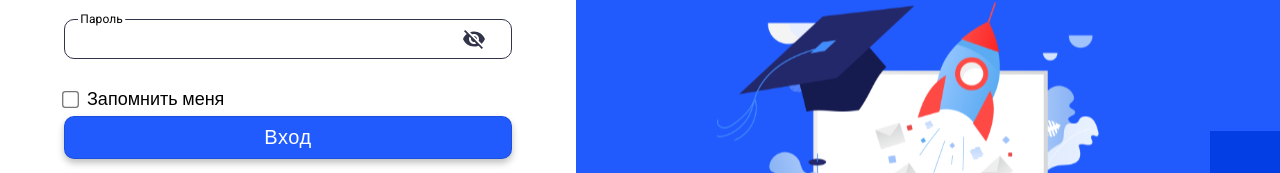
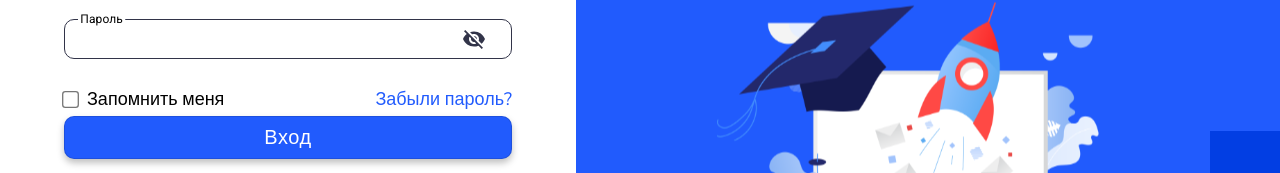
Before and after one commit to appraisers/frontend, a React (Create React App) app: page /login in a window 1280 px wide. Shown: the part 269-442 px from the top of the page. Built offline with nearby package versions, Linux system fonts and the light colour scheme.

Commit message:
fixed forgot password link

```diff
--- a/src/Pages/LoginPages/SignInPage/SignInPage.js
+++ b/src/Pages/LoginPages/SignInPage/SignInPage.js
@@ -91,11 +91,11 @@
               <input type="checkbox" className='checkbox'/>
               <p className='left-text-checkbox'>Запомнить меня</p>
             </div>
-            {/* <div className="forgot-password">
+            <div className="forgot-password">
               <Link to="/forgot_password">
                 Забыли пароль?
               </Link>
-            </div> */}
+            </div>
           </div>
           <div className="login">
             <Button
```
